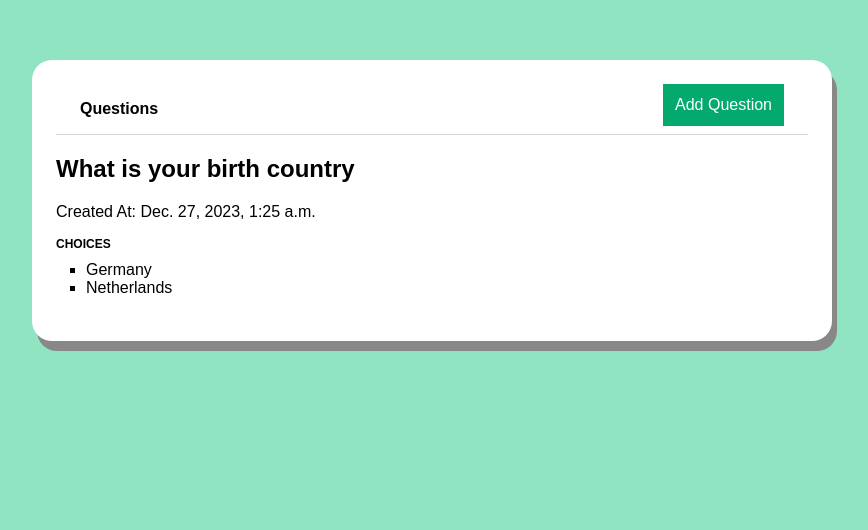
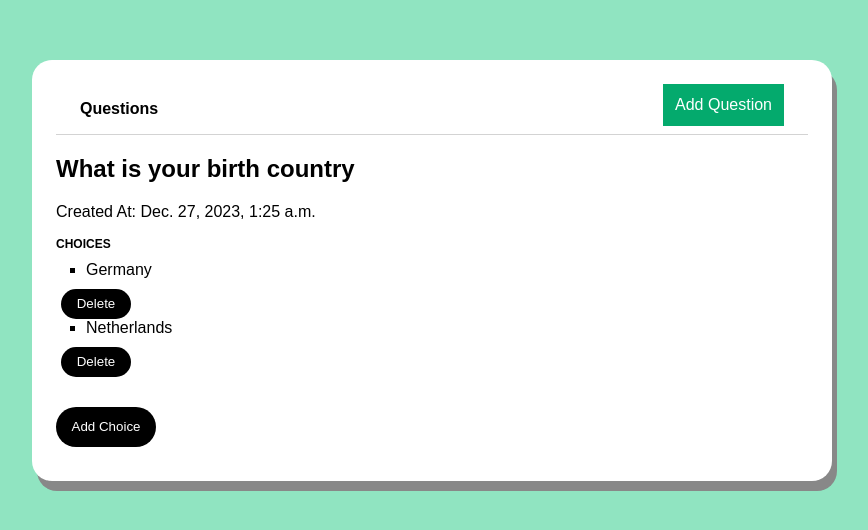
Before and after one commit to Albert-Alvaro/CP3405_Ver2, a Django app: page /mcq-question/19 in a window 1280 px wide. Shown: the top 530 px of the page, without its empty margins (208-1076 px from the left). Run offline with Django 4.2, Linux system fonts and the light colour scheme; data comes from the database, SQL or seed files in the repository; both versions use the stored data as it was after the commit.

Commit message:
made it so that the existing mcq is completely customizable

```diff
--- a/questions/templates/MCQ.html
+++ b/questions/templates/MCQ.html
@@ -9,6 +9,56 @@ ol {
     margin-left: 30px;
 }
 
+    .submit-button,
+    .add-choice-button{
+        display: right;
+        justify-content: right;
+            width: 100px;
+            height: 40px;
+            border: none;
+            border-radius: 20px;
+            background-color: black;
+            color: white;
+            margin: 10px auto;
+            cursor: pointer;
+    }
+    .popup {
+            position: fixed;
+            z-index: 1;
+            left: 0;
+            top: 0;
+            width: 100%;
+            height: 100%;
+            overflow: auto;
+            background-color: rgba(0, 0, 0, 0.4);
+            display: none;
+            }
+            .popup-content {
+            background-color: white;
+            margin: 10% auto;
+            padding: 20px;
+            border: 1px solid #888888;
+            width: 30%;
+            font-weight: bolder;
+        }
+        .popup-content button {
+            display: block;
+            width: 60px;
+            height: 30px;
+            border: none;
+            border-radius: 20px;
+            background-color: black;
+            color: white;
+            margin: 10px auto;
+            cursor: pointer;
+        }
+        .show {
+            display: block;
+        }
+        h1 {
+            color: green;
+        }
+
 </style>
 <div class="page-mcq-question">
     <h2 class="mcq-question-title">{{mcq_question.question}}</h2>
@@ -19,8 +69,38 @@ ol {
             <ol>
                 <li>{{choice.choice}}</li>
             </ol>
+            <a href="{% url 'delete-choice' choice.id %}">
+                <button type="button" class="delete-button">Delete</button>
+            </a>
             {% endfor %}
+    </div>
+    <button id="myButton" class="add-choice-button">Add Choice</button>
+    <div id="myPopup" class="popup">
+        <div class="popup-content">
+             <form method="POST" action="" class="add-choice">
+                {% csrf_token %}
+                    <div class="field-wrapper">
+                        <label for="{{form.choice.id_for_label}}">Add Choice</label>
+                        {{form.choice}}
+                    </div>
+                <input type="submit" value="Add" class="submit-button">
+            </form>
+            <button id="closePopup" class="close-button">Close</button>
+        </div>
     </div>
 </div>
 
+<script>
+        myButton.addEventListener("click", function () {
+            myPopup.classList.add("show");
+        });
+        closePopup.addEventListener("click", function () {
+            myPopup.classList.remove("show");
+        });
+        window.addEventListener("click", function (event) {
+            if (event.target == myPopup) {
+                myPopup.classList.remove("show");
+            }
+        });
+</script>
 {% endblock %}
--- a/questions/urls.py
+++ b/questions/urls.py
@@ -13,4 +13,5 @@ urlpatterns = [
     path('delete-short-question/<int:id>/', views.deleteShortQuestion, name='delete-short-question'),
     path('delete-essay-question/<int:id>/', views.deleteEssayQuestion, name='delete-essay-question'),
     path('delete-mcq/<int:id>/', views.deleteMCQ, name='delete-mcq'),
+    path('delete-choice/<int:id>/', views.deleteChoice, name='delete-choice'),
 ]
--- a/questions/views.py
+++ b/questions/views.py
@@ -142,6 +142,10 @@ def deleteEssayQuestion(request, id):
     essay_question = EssayQuestion.objects.filter(id=id)
     essay_question.delete()
     return redirect("/")
+def deleteChoice(request, id):
+    choice = Choices.objects.get(id=id)
+    choice.delete()
+    return redirect("/mcq-question/"+str(choice.mcq.id))
 def deleteMCQ(request, id):
     mcq_question = MultiChoiceQuestion.objects.filter(id=id)
     choice = Choices.objects.filter(id=id)
@@ -169,10 +173,20 @@ def essayQuestionPage(request, id):
     }
     return render(request, 'EssayQuestion.html', context)
 def MCQuestionPage(request, id):
+    mcq_question = MultiChoiceQuestion.objects.get(id=id)
     choices = Choices.objects.filter(mcq=id)
-    mcq_question = MultiChoiceQuestion.objects.get(id=id)
+    form = AddChoices()
+    if request.method == "POST":
+        form = AddChoices(request.POST)
+        if form.is_valid():
+            choice = form.save(commit=False)
+            choice.mcq = MultiChoiceQuestion(id=id)
+            choice.save()
+            form = AddChoices()
+            return redirect("/mcq-question/" + str(id))
     context = {
         'mcq_question': mcq_question,
-        'choices': choices
+        'choices': choices,
+        'form': form
     }
     return render(request, 'MCQ.html', context)
```
Also changed, not shown: db.sqlite3.
